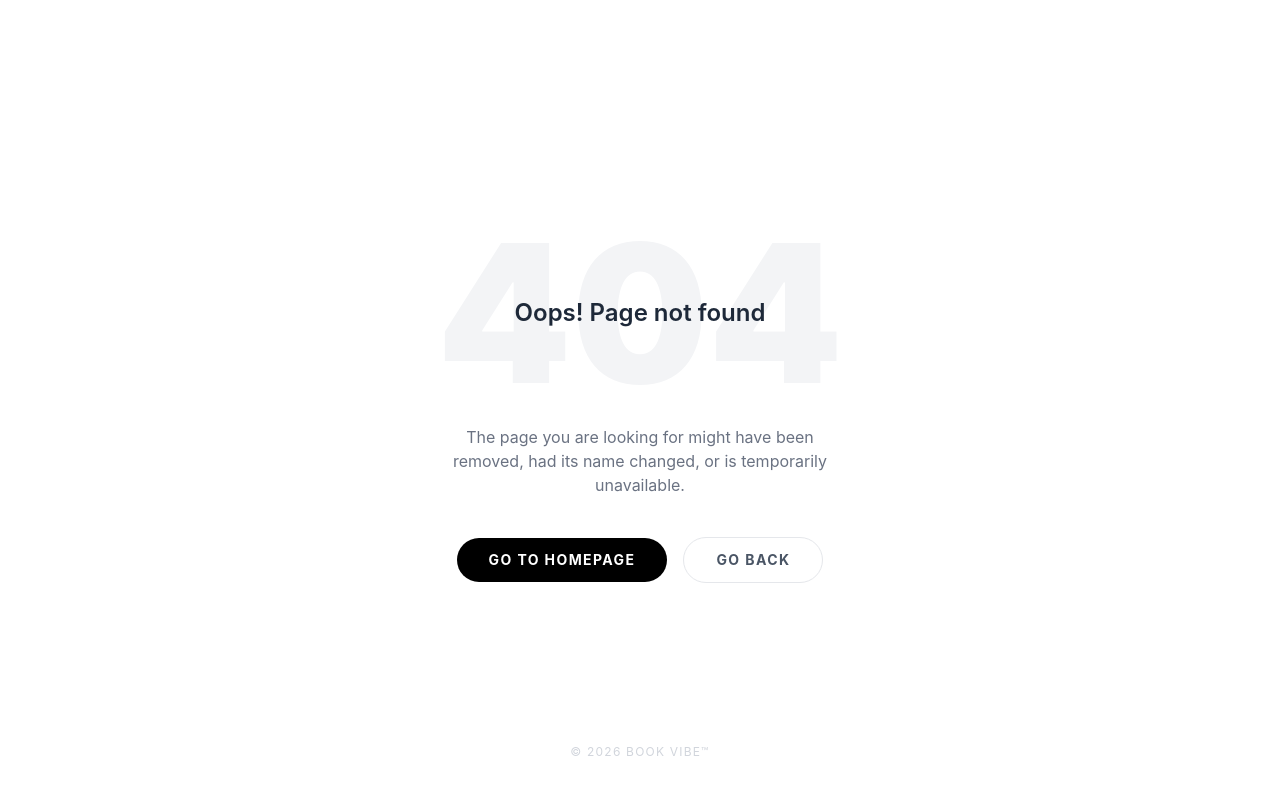
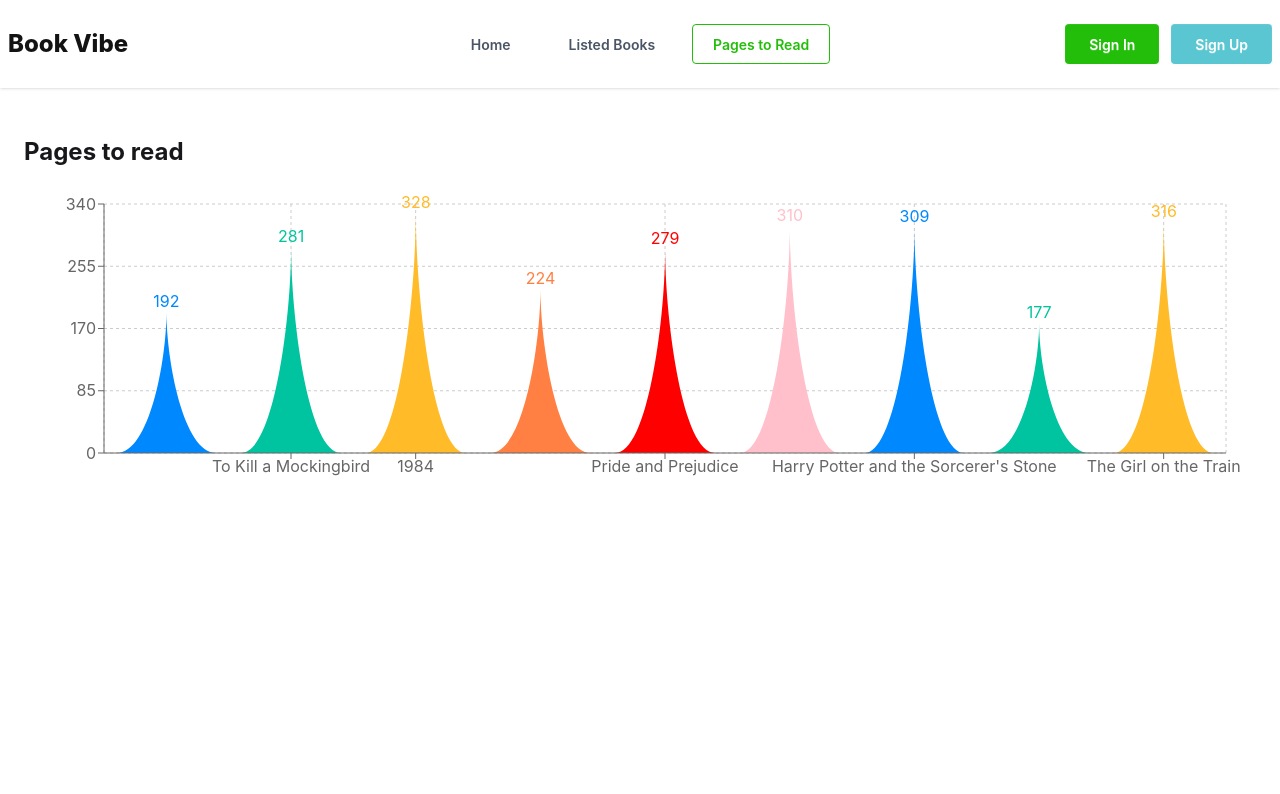
Before and after one commit to ArifKhanEver/Book_Vibe, a React (Vite) app: page /pages-to-read in a window 1280 px wide. Before the commit this address had no page. Shown: the top 794 px of the page. Built offline with nearby package versions, Linux system fonts and the light colour scheme.

Commit message:
Chart Added

```diff
--- a/package.json
+++ b/package.json
@@ -17,6 +17,7 @@
     "react-router": "^7.14.0",
     "react-tabs": "^6.1.1",
     "react-toastify": "^11.0.5",
+    "recharts": "^3.8.1",
     "tailwindcss": "^4.2.2"
   },
   "devDependencies": {
--- /dev/null
+++ b/src/Pages/PagesToRead/PagesToRead.jsx
@@ -0,0 +1,45 @@
+import React from 'react';
+import { useLoaderData } from 'react-router';
+// সঠিক কম্পোনেন্টগুলো ইমপোর্ট করুন
+import { BarChart, Bar, Cell, XAxis, YAxis, CartesianGrid, ResponsiveContainer } from 'recharts';
+
+
+const colors = ['#0088FE', '#00C49F', '#FFBB28', '#FF8042', 'red', 'pink'];
+
+const getPath = (x, y, width, height) => {
+  return `M${x},${y + height}C${x + width / 3},${y + height} ${x + width / 2},${y + height / 3} ${x + width / 2}, ${y}
+  C${x + width / 2},${y + height / 3} ${x + (2 * width) / 3},${y + height} ${x + width}, ${y + height}
+  Z`;
+};
+
+const TriangleBar = (props) => {
+  const { fill, x, y, width, height } = props;
+  return <path d={getPath(x, y, width, height)} stroke="none" fill={fill} />;
+};
+
+const PagesToRead = () => {
+    const data = useLoaderData();
+
+    return (
+        <div className="container mx-auto px-6 py-12" style={{ width: '100%', height: 400 }}>
+        <h1 className="text-2xl font-bold mb-4">Pages to read</h1>
+
+
+        <ResponsiveContainer width="100%" height="100%">
+            <BarChart data={data} margin={{ top: 20, right: 30, left: 20, bottom: 5 }}>
+            <CartesianGrid strokeDasharray="3 3" />
+            <XAxis dataKey="bookName" />
+            <YAxis />
+
+            <Bar dataKey="totalPages" shape={<TriangleBar />} label={{ position: 'top' }}>
+                {data.map((entry, index) => (
+                <Cell key={`cell-${index}`} fill={colors[index % colors.length]} />
+                ))}
+            </Bar>
+            </BarChart>
+        </ResponsiveContainer>
+        </div>
+    );
+};
+
+export default PagesToRead;
--- a/src/Routes/Routes.jsx
+++ b/src/Routes/Routes.jsx
@@ -4,6 +4,7 @@ import BooksPage from '../Pages/BooksPage/BooksPage'
 import MainLayout from '../Layout/MainLayout'
 import ErrorPage from '../Pages/ErrorPage/Errorpage'
 import BookDetails from '../Pages/BookDetails/BookDetails'
+import PagesToRead from '../Pages/PagesToRead/PagesToRead'
 
 
 export const router = createBrowserRouter([
@@ -23,6 +24,11 @@ export const router = createBrowserRouter([
         path:'/bookDetails/:bookIdParams',
         Component: BookDetails,
         loader: ()=> fetch('/public/booksData.json')
+      },
+      {
+        path:'/pages-to-read',
+        Component: PagesToRead,
+        loader: ()=> fetch('/public/booksData.json')
       }
     ],
     errorElement: <ErrorPage></ErrorPage>
```
Also changed, not shown: 1 other file (tests, documents, lock files or other folders).
